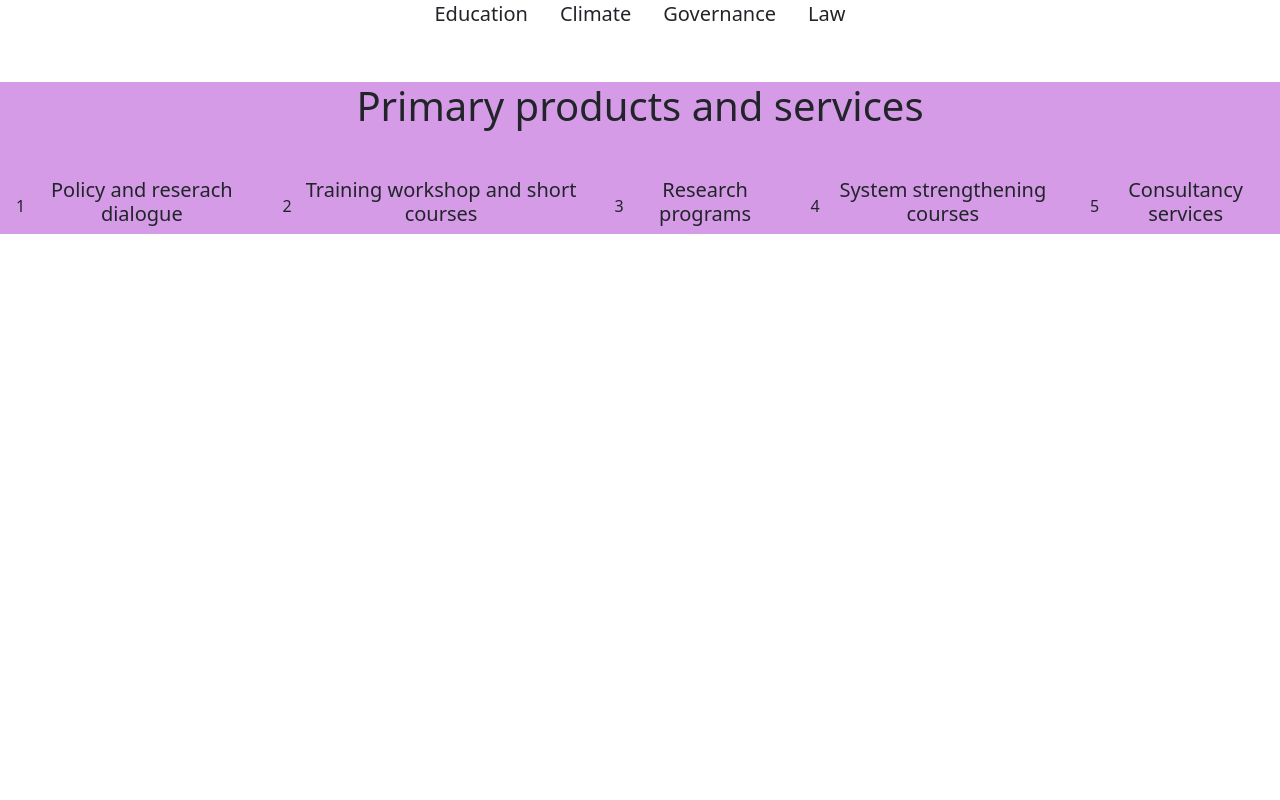
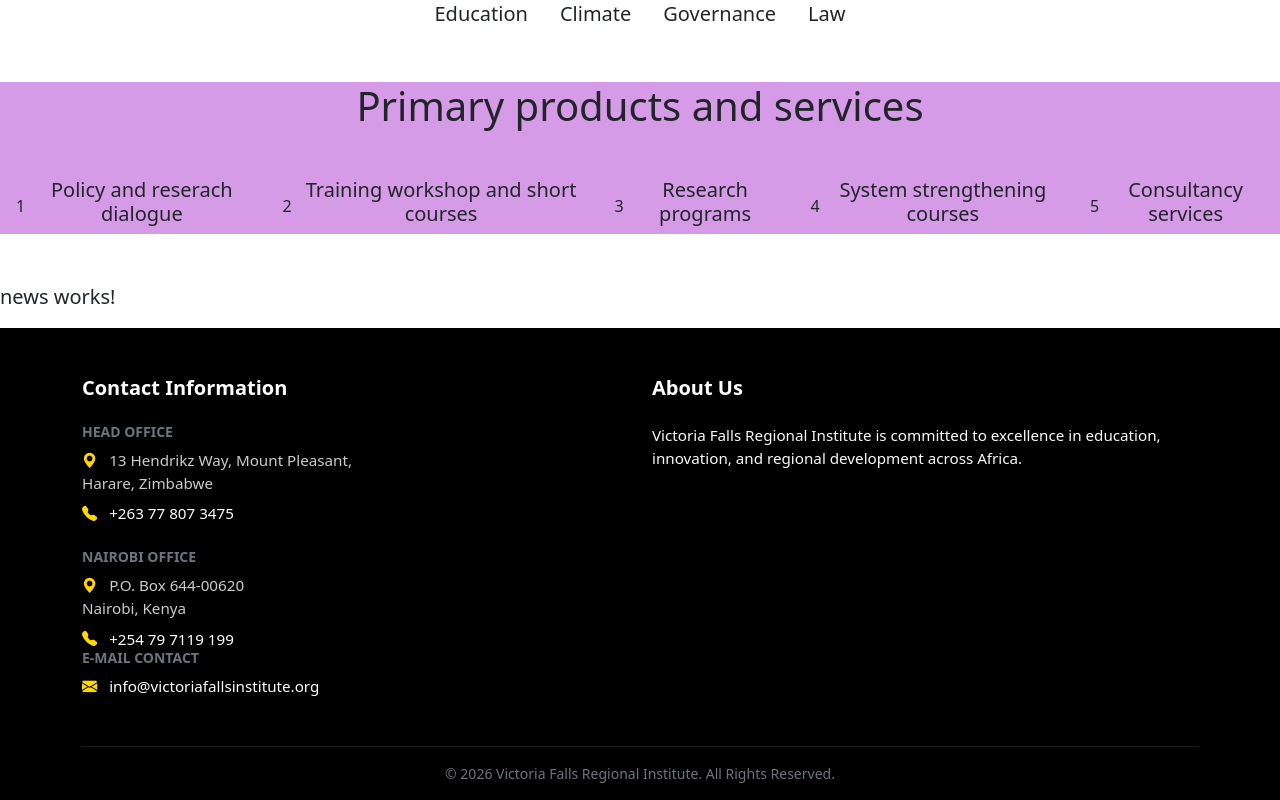
Before and after one commit to tavogus007/vic-falls-frontend, an Angular app: page / in a window 1280 px wide. Shown: the part 958-1758 px from the top of the page. Before the commit the page ends 1240 px from the top, so only its background shows below. Built offline with nearby package versions, Linux system fonts and the light colour scheme.

Commit message:
Feat: :art: Footer section attemp1 and news section, base structure

```diff
--- a/src/app/app.component.html
+++ b/src/app/app.component.html
@@ -3,3 +3,5 @@
 <app-core-values></app-core-values>
 <app-focus-areas></app-focus-areas>
 <app-prod-and-serv></app-prod-and-serv>
+<app-news></app-news>
+<app-footer></app-footer>
--- a/src/app/app.component.ts
+++ b/src/app/app.component.ts
@@ -4,10 +4,12 @@
 import { CoreValuesComponent }  from './body/core-values/core-values.component';
 import { FocusAreasComponent } from "./body/focus-areas/focus-areas.component";
 import { ProdAndServComponent } from "./body/prod-and-serv/prod-and-serv.component";
+import { NewsComponent } from "./body/news/news.component";
+import { FooterComponent } from "./body/footer/footer.component";
 
 @Component({
   selector: 'app-root',
-  imports: [NavbarComponent, HomeComponent, CoreValuesComponent, FocusAreasComponent, ProdAndServComponent],
+  imports: [NavbarComponent, HomeComponent, CoreValuesComponent, FocusAreasComponent, ProdAndServComponent , NewsComponent, FooterComponent],
   templateUrl: './app.component.html',
   styleUrl: './app.component.css'
 })
--- /dev/null
+++ b/src/app/body/footer/footer.component.css
@@ -0,0 +1,22 @@
+.footer {
+  background-color: #000;
+}
+
+.footer p {
+  color: #cccccc;
+  font-size: 0.95rem;
+}
+
+.footer-link {
+  color: #ffffff;
+  text-decoration: none;
+  transition: all 0.3s ease;
+}
+
+.footer-link:hover {
+  color: #FFD700;
+}
+
+.text-gold {
+  color: #FFD700;
+}
--- /dev/null
+++ b/src/app/body/footer/footer.component.html
@@ -0,0 +1,73 @@
+<footer class="footer bg-black text-white pt-5 pb-3">
+  <div class="container">
+    <div class="row">
+
+      <!-- Contact Info -->
+      <div class="col-md-6 mb-4">
+        <h5 class="fw-bold mb-4">Contact Information</h5>
+
+        <!-- Head Office -->
+        <div class="mb-4">
+          <h6 class="fw-semibold text-uppercase small text-secondary">Head Office</h6>
+
+          <p class="mb-2">
+            <i class="bi bi-geo-alt-fill me-2 text-gold"></i>
+            13 Hendrikz Way, Mount Pleasant,<br>
+            Harare, Zimbabwe
+          </p>
+
+          <p class="mb-0">
+            <i class="bi bi-telephone-fill me-2 text-gold"></i>
+            <a href="javascript:void(0)" class="footer-link">
+              +263 77 807 3475
+            </a>
+          </p>
+        </div>
+
+        <!-- Nairobi Office -->
+        <div>
+          <h6 class="fw-semibold text-uppercase small text-secondary">Nairobi Office</h6>
+
+          <p class="mb-2">
+            <i class="bi bi-geo-alt-fill me-2 text-gold"></i>
+            P.O. Box 644-00620<br>
+            Nairobi, Kenya
+          </p>
+
+          <p class="mb-0">
+            <i class="bi bi-telephone-fill me-2 text-gold"></i>
+            <a href="javascript:void(0)" class="footer-link">
+              +254 79 7119 199
+            </a>
+          </p>
+        </div>
+
+        <div>
+            <h6 class="fw-semibold text-uppercase small text-secondary">E-MAIL CONTACT</h6>
+            <p class="mb-0 mt-2">
+                <i class="bi bi-envelope-fill me-2 text-gold"></i>
+                <a href="javascript:void(0)" class="footer-link">
+                    info&#64;victoriafallsinstitute.org
+                </a>
+            </p>
+        </div>
+      </div>
+
+      <!-- About -->
+      <div class="col-md-6 mb-4">
+        <h5 class="fw-bold mb-4">About Us</h5>
+        <p class="text-light">
+          Victoria Falls Regional Institute is committed to excellence in education,
+          innovation, and regional development across Africa.
+        </p>
+      </div>
+
+    </div>
+
+    <hr class="border-secondary mt-4">
+
+    <div class="text-center small text-secondary">
+      © 2026 Victoria Falls Regional Institute. All Rights Reserved.
+    </div>
+  </div>
+</footer>
--- /dev/null
+++ b/src/app/body/news/news.component.html
@@ -0,0 +1 @@
+<p class="lead">news works!</p>
--- a/src/index.html
+++ b/src/index.html
@@ -6,6 +6,7 @@
   <base href="/">
   <meta name="viewport" content="width=device-width, initial-scale=1">
   <link rel="icon" type="image/x-icon" href="favicon.ico">
+  <link href="https://cdn.jsdelivr.net/npm/bootstrap-icons@1.11.3/font/bootstrap-icons.css" rel="stylesheet">
 </head>
 <body>
   <app-root></app-root>
```
Also changed, not shown: src/app/body/footer/footer.component.ts (added, +11 -0 lines), src/app/body/news/news.component.ts (added, +11 -0 lines), src/app/body/news/news.component.css (added).
